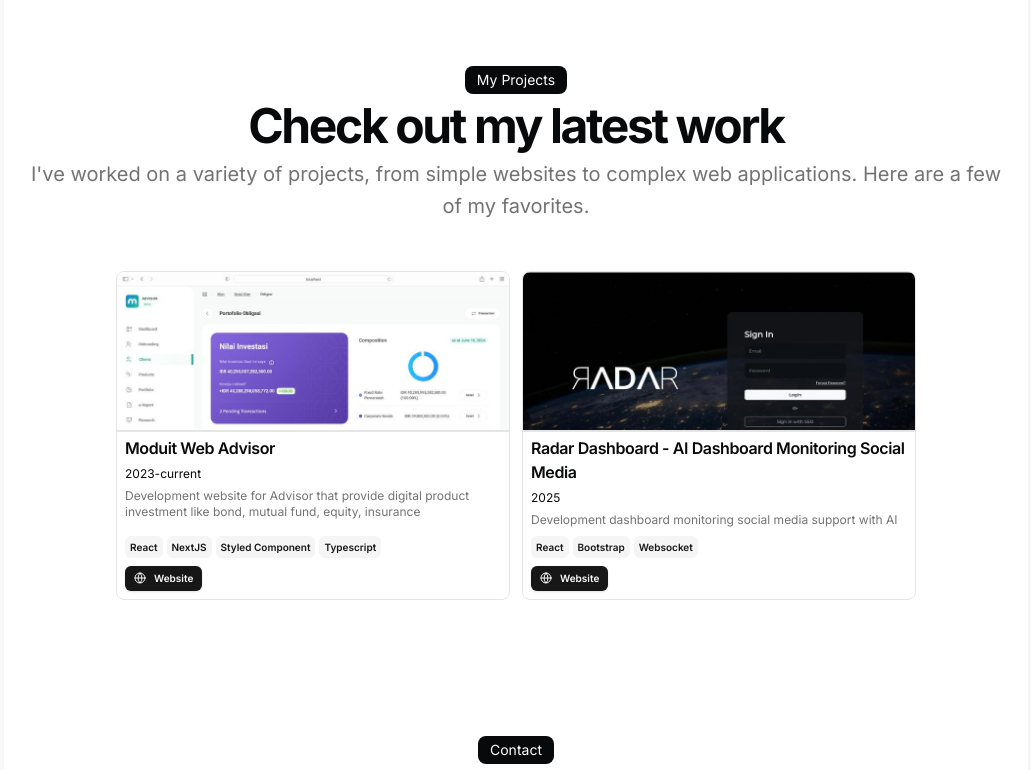
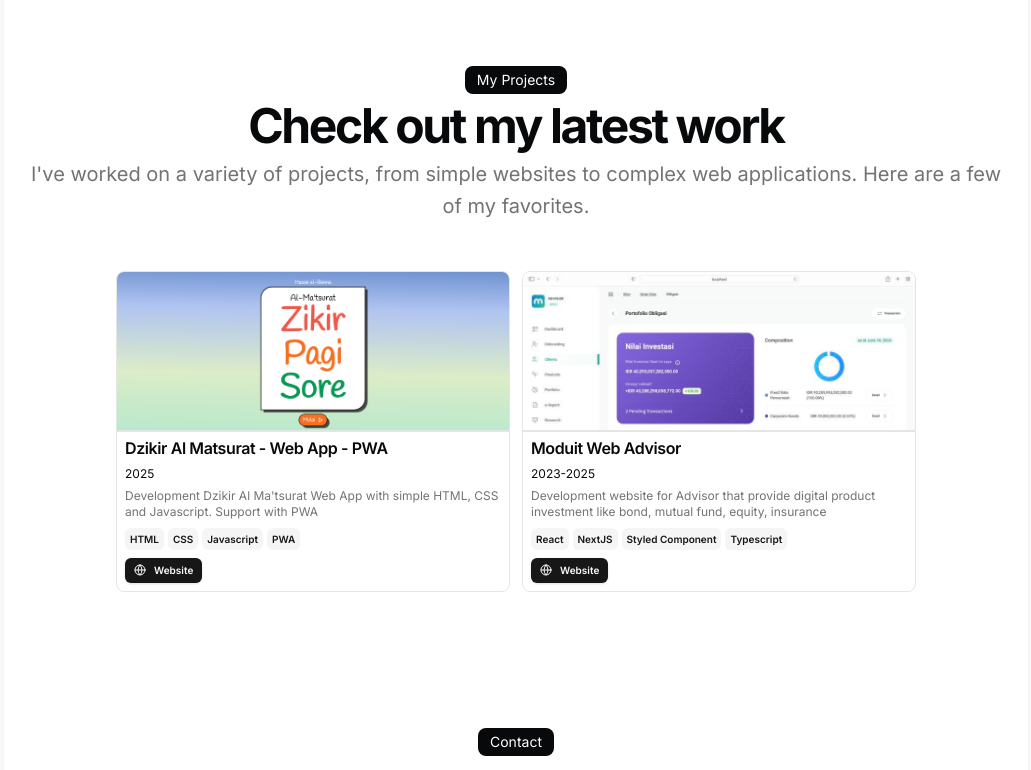
Before and after one commit to alfanfauzy/personal-web, a Next.js app: page / in a window 1280 px wide. Shown: the part 1322-2092 px from the top of the page, without its empty margins (124-1155 px from the left). Built offline with nearby package versions, Linux system fonts and the light colour scheme.

Commit message:
fix(project): update new project - dzikir al ma'tsurat

```diff
--- a/src/data/resume.tsx
+++ b/src/data/resume.tsx
@@ -202,9 +202,27 @@
     ],
     projects: [
         {
+            title: "Dzikir Al Matsurat - Web App - PWA",
+            href: "https://alfanfauzy.github.io/dzikir-almatsurat/",
+            dates: "2025",
+            active: true,
+            description:
+                "Development Dzikir Al Ma'tsurat Web App with simple HTML, CSS and Javascript. Support with PWA",
+            technologies: ["HTML", "CSS", "Javascript", "PWA"],
+            links: [
+                {
+                    type: "Website",
+                    href: "https://alfanfauzy.github.io/dzikir-almatsurat/",
+                    icon: <Icons.globe className="size-3" />,
+                },
+            ],
+            image: "/project/dzikir-almatsurat.png",
+            video: "",
+        },
+        {
             title: "Moduit Web Advisor",
             href: "https://advisor-beta.moduit.id/",
-      dates: "2023-current",
+            dates: "2023-2025",
             active: true,
             description:
                 "Development website for Advisor that provide digital product investment like bond, mutual fund, equity, insurance",
@@ -262,7 +280,13 @@
             active: false,
             description:
                 "My Personal Website to show my skill, experience and expertise as Web Development",
-      technologies: ["React", "Typescript", "NextJS", "TailwindCSS", "PWA"],
+            technologies: [
+                "React",
+                "Typescript",
+                "NextJS",
+                "TailwindCSS",
+                "PWA",
+            ],
             links: [
                 {
                     type: "Website",
@@ -296,7 +320,8 @@
             href: "https://www.ganesport.org/",
             dates: "2019",
             active: false,
-      description: "Help to ensure the website is running well and maintains",
+            description:
+                "Help to ensure the website is running well and maintains",
             technologies: ["Wordpress"],
             links: [
                 {
```
Also changed, not shown: public/project/dzikir-almatsurat.png (added). Lines whose indentation alone changed are shown as unchanged.
